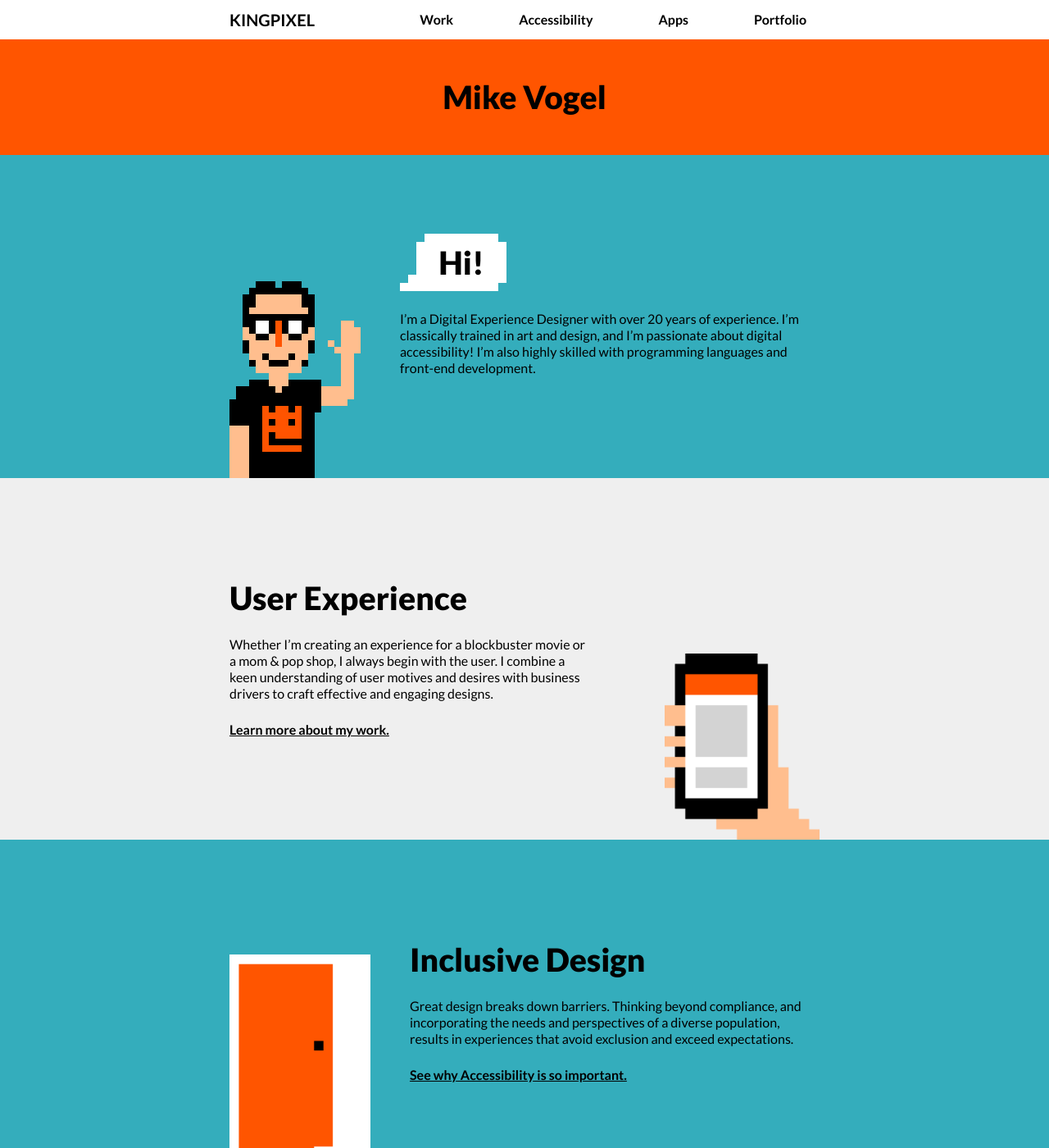
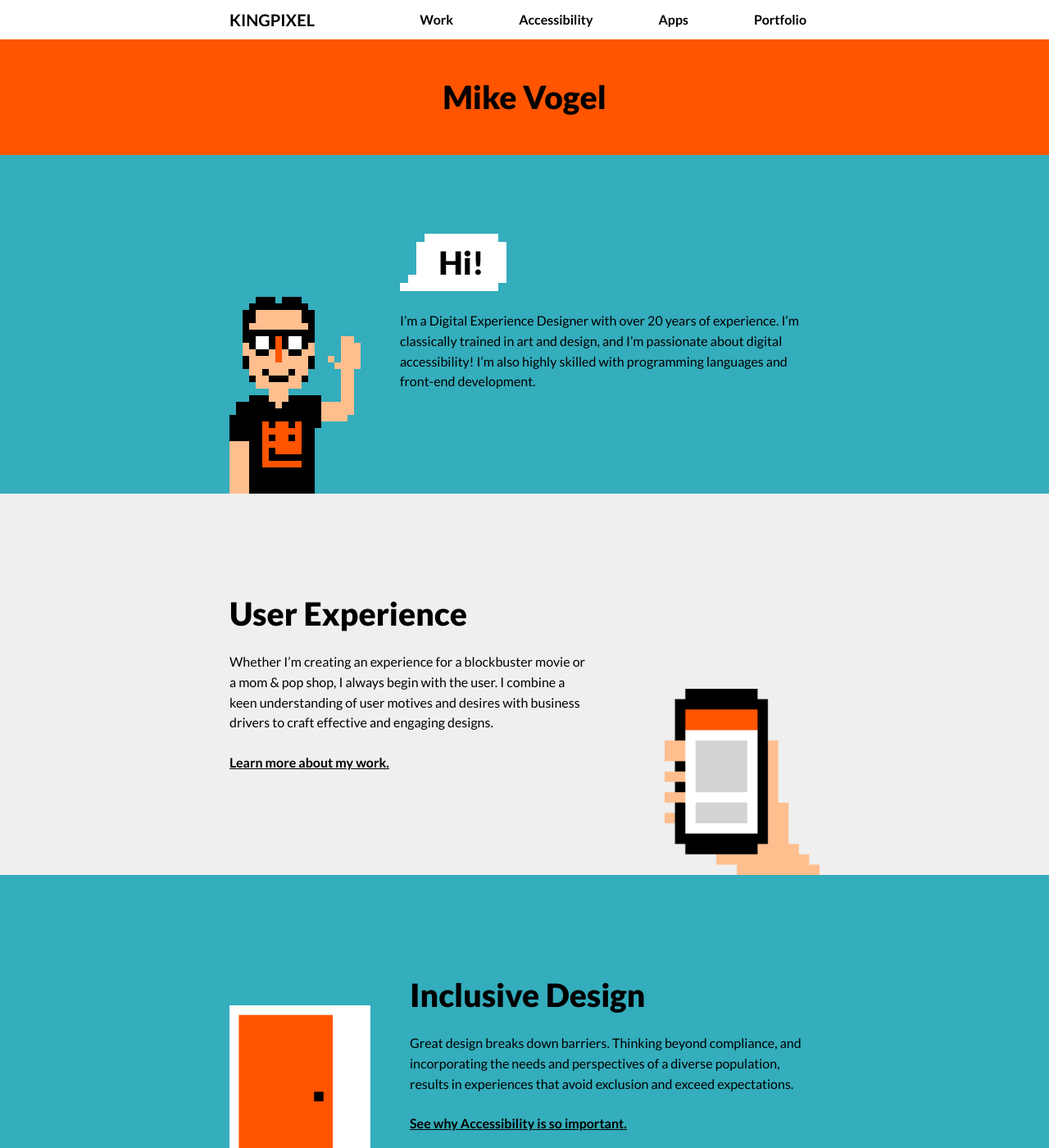
Before and after one commit to simonswiss/kingpixel-demo, a Jekyll site: the page built from index.html, in a window 1280 px wide and 1400 px high. Shown: the whole window at 82% size. Built offline with Jekyll 4.4.1, drawn with Linux system fonts in a browser that asks for light colours.

Commit message:
adds sticky nav and bumps up paragraph line-height

```diff
--- a/assets/css/style.scss
+++ b/assets/css/style.scss
@@ -47,7 +47,7 @@
 p {
   margin: 1.5rem 0;
   font-size: 1em;
-  line-height: 1.25;
+  line-height: 1.55;
 }
 
 a {
@@ -321,6 +321,9 @@
 @media (min-width: 50em) {
 
   #header_wrap {
+    position: fixed;
+    top: 0;
+    width: 100%;
     h1 {
       line-height: 3rem;
       margin-left: 0;
@@ -345,7 +348,9 @@
 
     }
   }
-
+  main {
+    margin-top: 3rem;
+  }
   .row {
     .sub-heading {
       .copy {
```
